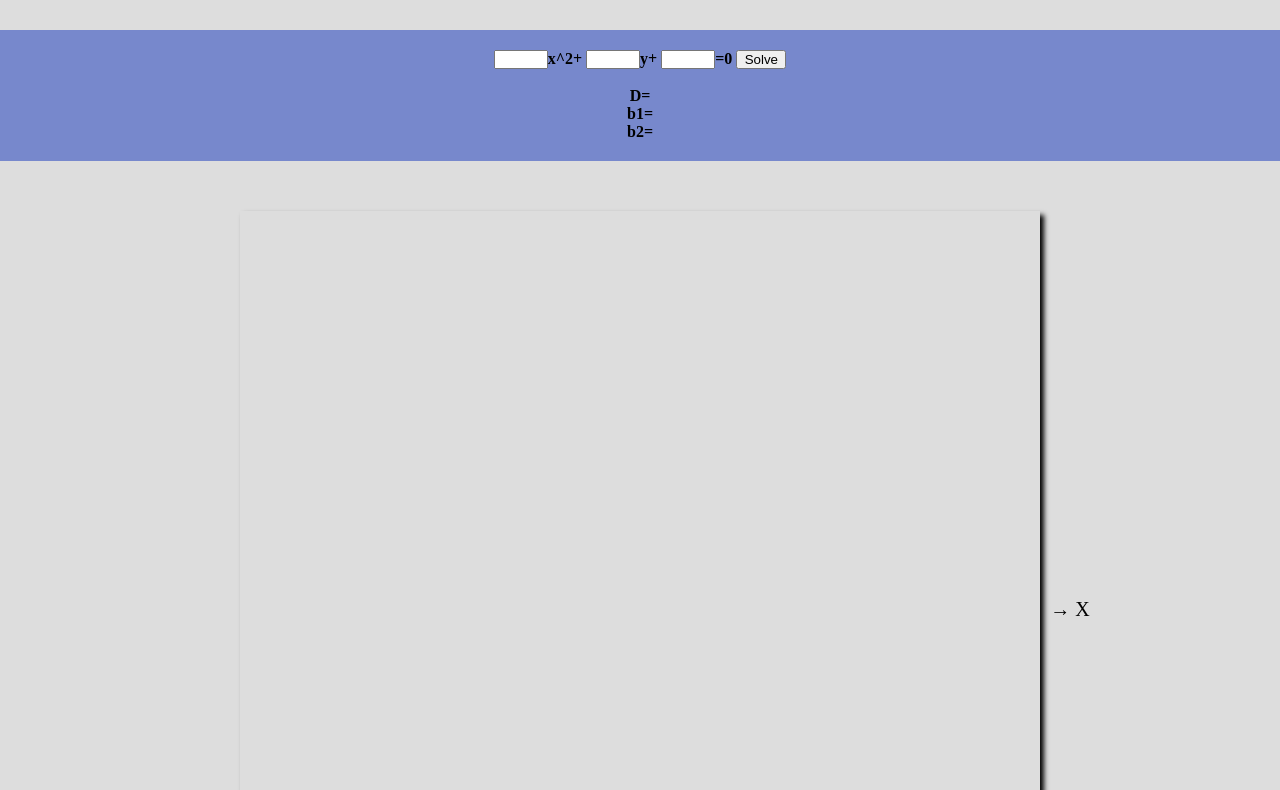
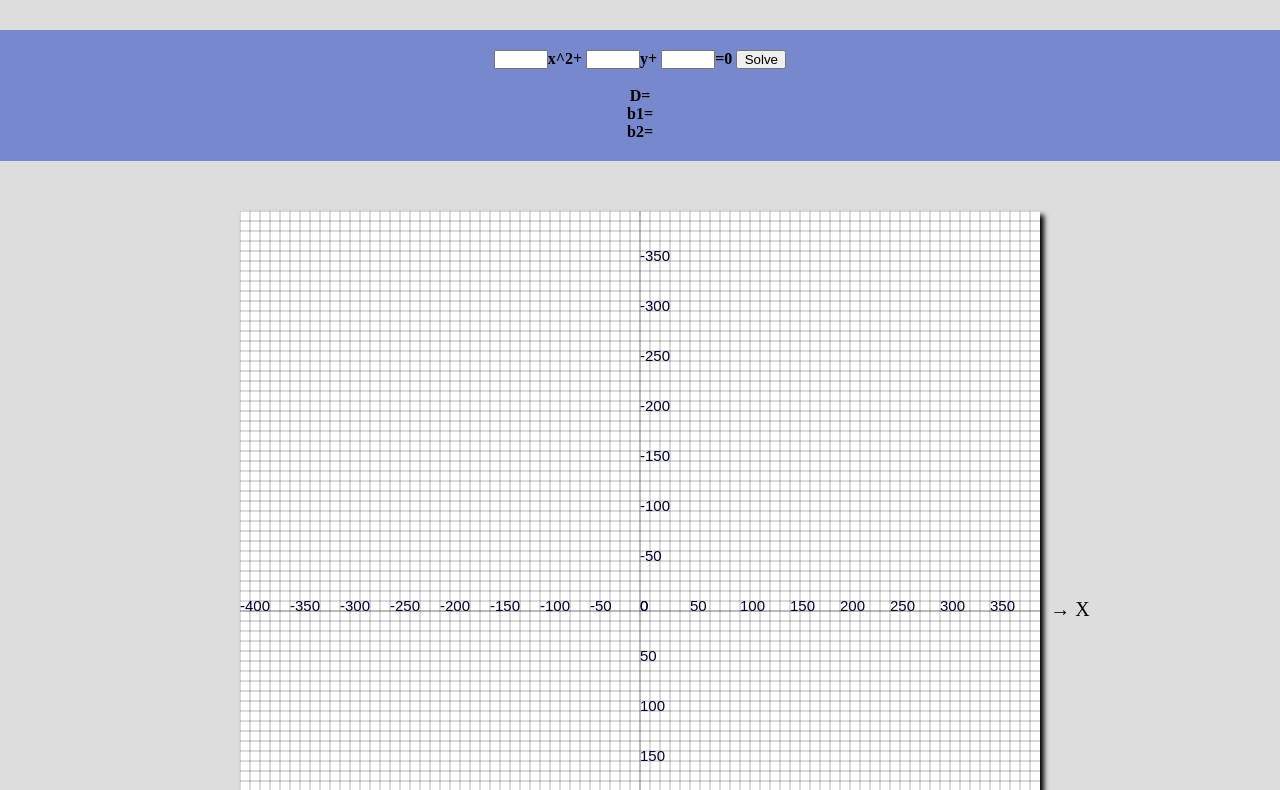
Before and after one commit to appostolov/eq_solver, a plain HTML site: page index.html in a window 1280 px wide. Shown: the part 78-868 px from the top of the page. Drawn offline with Linux system fonts and the light colour scheme.

Commit message:
Update index.html

```diff
--- a/index.html
+++ b/index.html
@@ -38,7 +38,7 @@
 	&#8595;<br />Y
 </p>
 
-<script type="application/javascript" src="js/main.js"></script>
+<script type="application/javascript" src="javascripts/main.js"></script>
 
 </body>
 </html>
```
